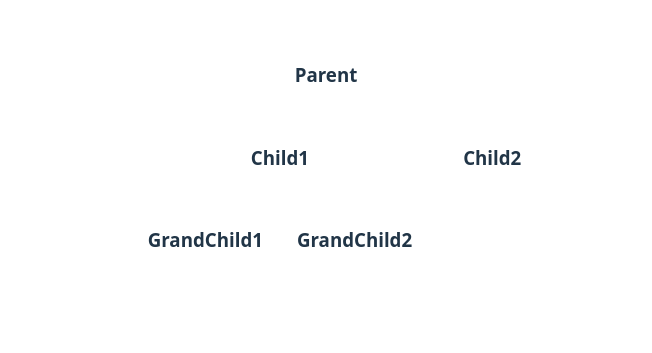
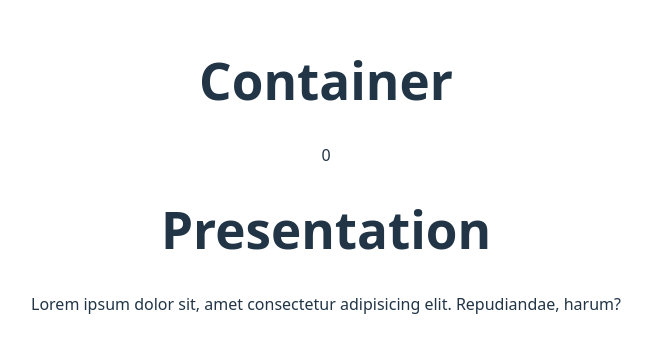
Before and after one commit to FullStackWebDev5/FRONTEND-1-React-State, a React (Vite) app: page / in a window 1280 px wide. Shown: the part 225-578 px from the top of the page, without its empty margins (314-966 px from the left). Built offline with nearby package versions, Linux system fonts and the light colour scheme.

Commit message:
React: Presentational Components

```diff
--- a/src/App.jsx
+++ b/src/App.jsx
@@ -8,13 +8,15 @@ import './App.css'
 // import CounterFC2 from './components/CounterFC2'
 
 // import Parent from './components/Parent'
-import PropsDrilling from './components/PropsDrilling'
+// import PropsDrilling from './components/PropsDrilling'
+import Parent from './components/Presentational'
 
 function App() {
   return (
     <>
       {/* <Parent /> */}
-      <PropsDrilling />
+      {/* <PropsDrilling /> */}
+      <Parent />
 
       {/* <CounterFC2 /> */}
       {/* <CounterFC /> */}
--- /dev/null
+++ b/src/components/Presentational.jsx
@@ -0,0 +1,40 @@
+import { useState } from 'react'
+
+const Parent = () => {
+  return (
+    <div>
+      <Container />
+      <Presentational />
+    </div>
+  )
+}
+
+const Container = () => {
+  const [count, setCount] = useState(0)
+  return (
+    <div>
+      <h1>Container</h1>
+      <p>{count}</p>
+    </div>
+  )
+}
+
+const Presentational = () => {
+  return (
+    <div>
+      <h1>Presentation</h1>
+      <p>Lorem ipsum dolor sit, amet consectetur adipisicing elit. Repudiandae, harum?</p>
+    </div>
+  )
+}
+
+export default Parent
+
+/*
+  # Components can be classified based on task they perform -
+    - Container components: Component which has states and/or props for logic building, along with that it also return JSX
+    - Presentational components (stateless): Component which just returns JSX
+
+    - History:
+      - In older versions of react, functional components were opted for presentational purposes because we could not create states in functional components. Class based components were used for container components.
+*/
```
